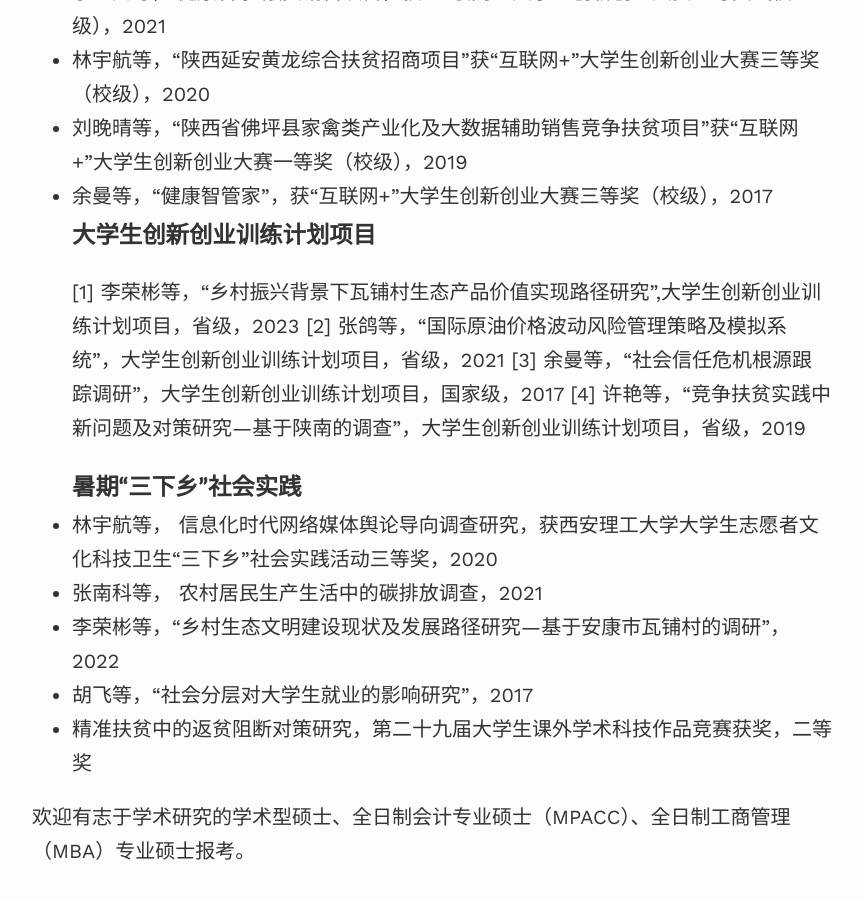
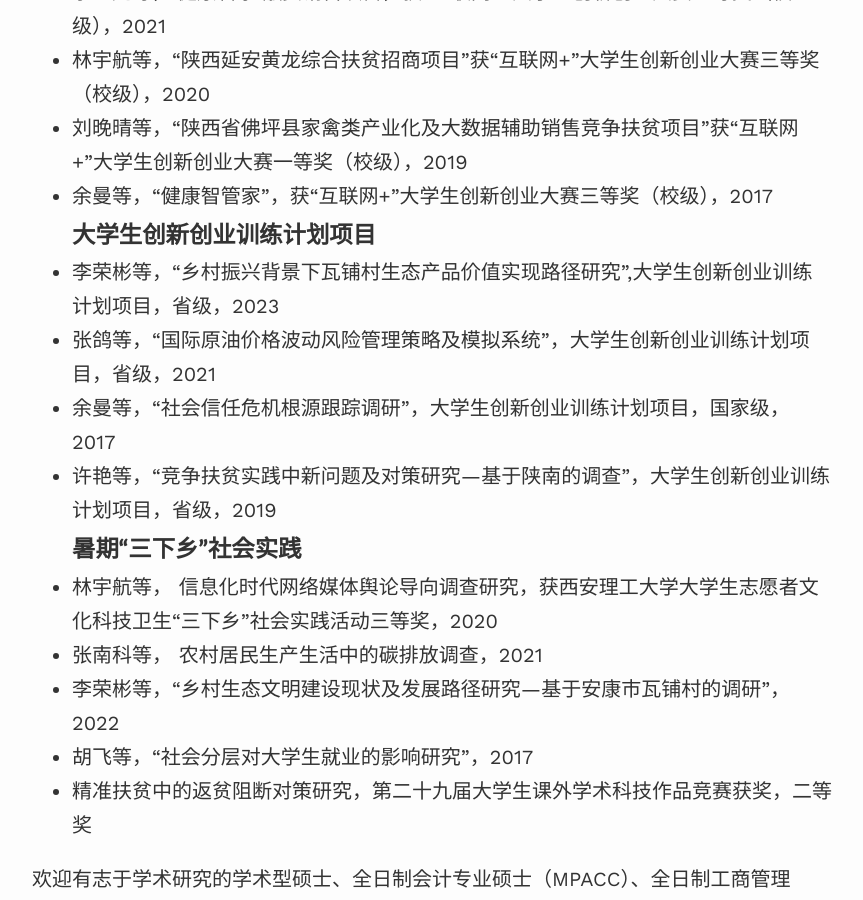
Before and after one commit to dakuamao/sun, a Jekyll site: the page built from index.md, in a window 1280 px wide and 900 px high, scrolled down 4727 px. Shown: the whole window, without its empty margins (208-1071 px from the left). Built offline with Jekyll 4.4.1, drawn with Linux system fonts in a browser that asks for light colours; nearby versions of some CDN libraries; our own code applies the rules of GitHub Pages for plain Markdown files.

Commit message:
Update index.md

```diff
--- a/index.md
+++ b/index.md
@@ -83,10 +83,10 @@
 - 刘晚晴等，“陕西省佛坪县家禽类产业化及大数据辅助销售竞争扶贫项目”获“互联网+”大学生创新创业大赛一等奖（校级），2019
 - 余曼等，“健康智管家”，获“互联网+”大学生创新创业大赛三等奖（校级），2017
 ### 大学生创新创业训练计划项目
-[1] 李荣彬等，“乡村振兴背景下瓦铺村生态产品价值实现路径研究”,大学生创新创业训练计划项目，省级，2023
-[2] 张鸽等，“国际原油价格波动风险管理策略及模拟系统”，大学生创新创业训练计划项目，省级，2021
-[3] 余曼等，“社会信任危机根源跟踪调研”，大学生创新创业训练计划项目，国家级，2017
-[4] 许艳等，“竞争扶贫实践中新问题及对策研究—基于陕南的调查”，大学生创新创业训练计划项目，省级，2019
+- 李荣彬等，“乡村振兴背景下瓦铺村生态产品价值实现路径研究”,大学生创新创业训练计划项目，省级，2023
+- 张鸽等，“国际原油价格波动风险管理策略及模拟系统”，大学生创新创业训练计划项目，省级，2021
+- 余曼等，“社会信任危机根源跟踪调研”，大学生创新创业训练计划项目，国家级，2017
+- 许艳等，“竞争扶贫实践中新问题及对策研究—基于陕南的调查”，大学生创新创业训练计划项目，省级，2019
 ### 暑期“三下乡”社会实践
 - 林宇航等， 信息化时代网络媒体舆论导向调查研究，获西安理工大学大学生志愿者文化科技卫生“三下乡”社会实践活动三等奖，2020
 - 张南科等， 农村居民生产生活中的碳排放调查，2021
```
